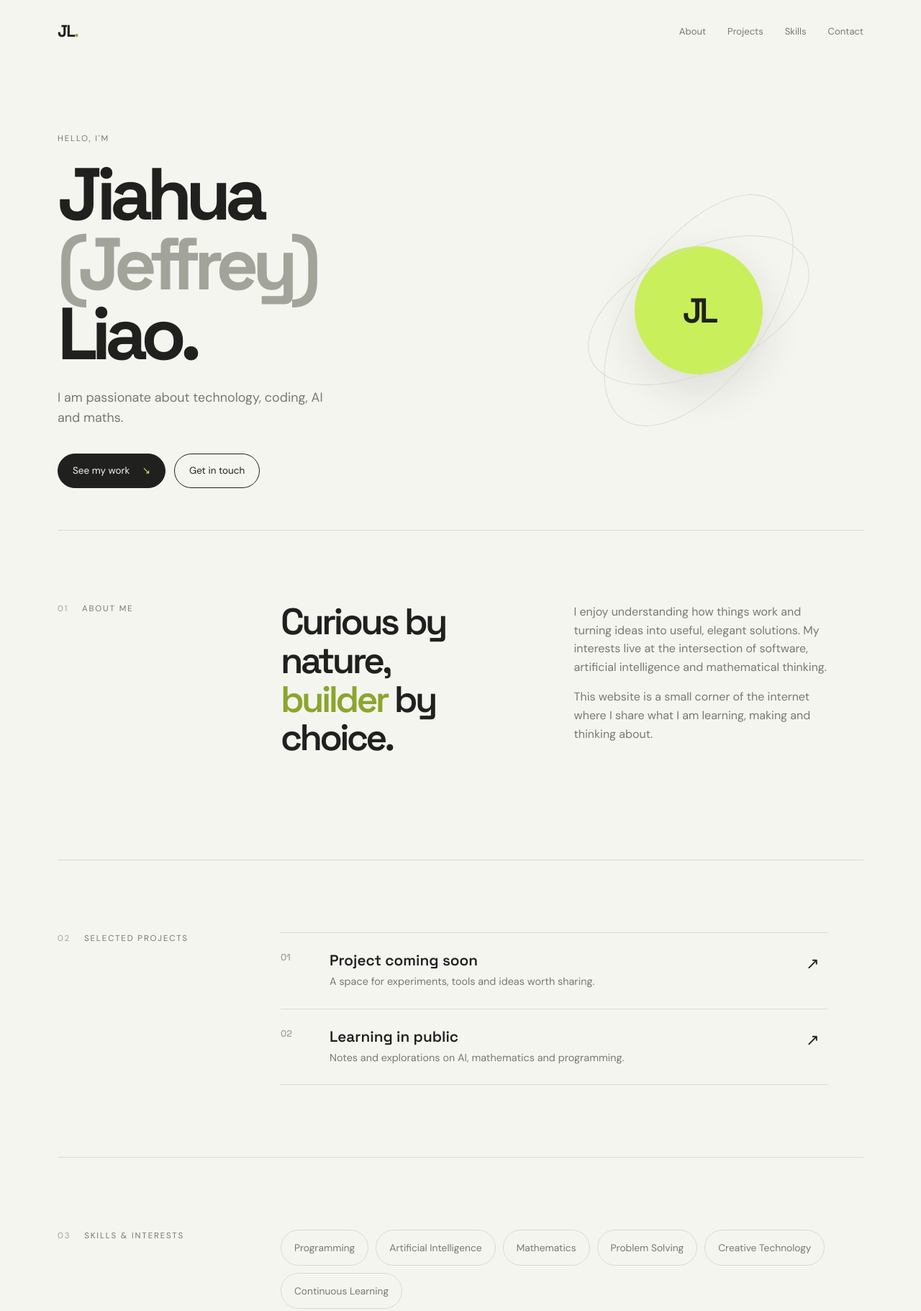
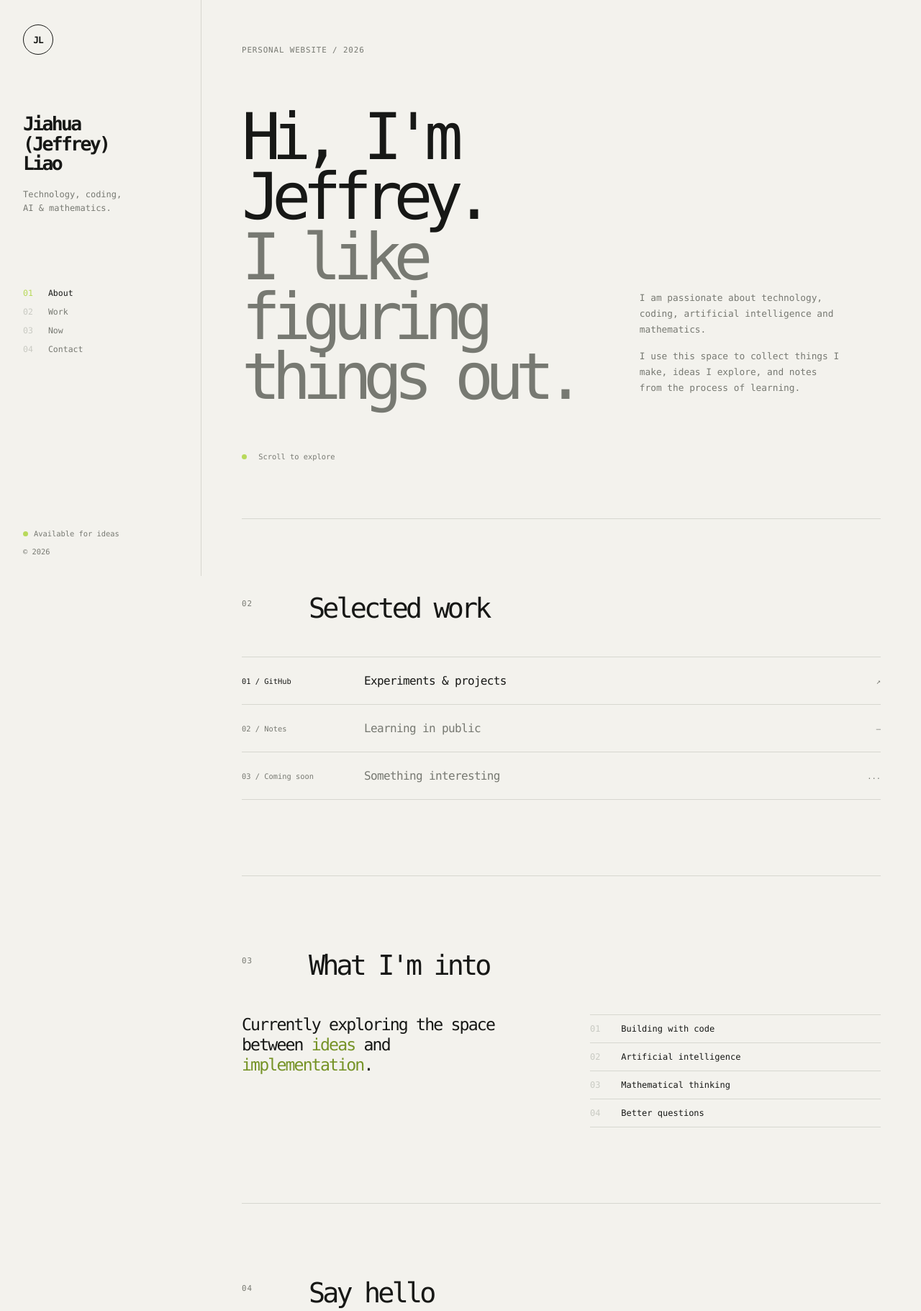
Before and after one commit to messi666-eng/messi666-eng.github.io, a plain HTML site: page index.html in a window 1280 px wide. Shown: the top 1821 px of the page at 72% size. Drawn offline with Linux system fonts and the light colour scheme.

Commit message:
Redesign personal website\n\nCo-authored-by: Copilot <223556219+Copilot@users.noreply.github.com>

```diff
--- a/index.html
+++ b/index.html
@@ -3,118 +3,108 @@
   <head>
     <meta charset="UTF-8" />
     <meta name="viewport" content="width=device-width, initial-scale=1.0" />
-    <meta
-      name="description"
-      content="Personal website of Jiahua (Jeffrey) Liao — passionate about technology, coding, AI and maths."
-    />
+    <meta name="description" content="Jiahua (Jeffrey) Liao — technology, coding, AI and mathematics." />
     <title>Jiahua (Jeffrey) Liao</title>
-    <link rel="preconnect" href="https://fonts.googleapis.com" />
-    <link rel="preconnect" href="https://fonts.gstatic.com" crossorigin />
-    <link
-      href="https://fonts.googleapis.com/css2?family=DM+Sans:wght@400;500;600;700&family=Space+Grotesk:wght@500;600;700&display=swap"
-      rel="stylesheet"
-    />
     <link rel="stylesheet" href="style.css" />
   </head>
   <body>
-    <header class="site-header">
-      <a class="brand" href="#top" aria-label="Back to top">JL<span>.</span></a>
+    <div class="page-shell">
+      <aside class="sidebar">
+        <a class="monogram" href="#top" aria-label="Back to top">JL</a>
+        <div class="profile">
+          <h1>Jiahua<br />(Jeffrey)<br />Liao</h1>
+          <p>Technology, coding,<br />AI & mathematics.</p>
+        </div>
         <nav aria-label="Main navigation">
-        <a href="#about">About</a>
-        <a href="#projects">Projects</a>
-        <a href="#skills">Skills</a>
-        <a href="#contact">Contact</a>
+          <a class="nav-link active" href="#about"><span>01</span> About</a>
+          <a class="nav-link" href="#work"><span>02</span> Work</a>
+          <a class="nav-link" href="#now"><span>03</span> Now</a>
+          <a class="nav-link" href="#contact"><span>04</span> Contact</a>
         </nav>
-    </header>
+        <div class="sidebar-footer">
+          <span class="status"><i></i> Available for ideas</span>
+          <span>© 2026</span>
+        </div>
+      </aside>
 
       <main id="top">
-      <section class="hero page-width">
-        <div class="hero-copy">
-          <p class="eyebrow">Hello, I'm</p>
-          <h1>Jiahua <span>(Jeffrey)</span><br />Liao.</h1>
-          <p class="hero-intro">
-            I am passionate about technology, coding, AI and maths.
+        <section class="intro" id="about">
+          <p class="kicker">Personal website / 2026</p>
+          <div class="intro-grid">
+            <h2>Hi, I'm Jeffrey.<br /><span>I like figuring things out.</span></h2>
+            <div class="intro-copy">
+              <p>
+                I am passionate about technology, coding, artificial
+                intelligence and mathematics.
               </p>
-          <div class="hero-actions">
-            <a class="button button-primary" href="#projects">See my work <span>↘</span></a>
-            <a class="button button-secondary" href="#contact">Get in touch</a>
+              <p>
+                I use this space to collect things I make, ideas I explore,
+                and notes from the process of learning.
+              </p>
             </div>
           </div>
-        <div class="hero-mark" aria-hidden="true">
-          <div class="orbit orbit-one"></div>
-          <div class="orbit orbit-two"></div>
-          <div class="mark-core">JL</div>
-        </div>
+          <div class="scroll-cue"><span></span> Scroll to explore</div>
         </section>
 
-      <section class="section page-width" id="about">
-        <div class="section-label"><span>01</span> About me</div>
-        <div class="section-content about-grid">
-          <h2>Curious by nature,<br /><em>builder</em> by choice.</h2>
-          <div>
-            <p>
-              I enjoy understanding how things work and turning ideas into
-              useful, elegant solutions. My interests live at the intersection
-              of software, artificial intelligence and mathematical thinking.
-            </p>
-            <p>
-              This website is a small corner of the internet where I share
-              what I am learning, making and thinking about.
-            </p>
+        <section class="content-section" id="work">
+          <div class="section-heading">
+            <span class="section-index">02</span>
+            <h2>Selected work</h2>
+          </div>
+          <div class="work-list">
+            <a class="work-item" href="https://github.com/messi666-eng" target="_blank" rel="noreferrer">
+              <span class="work-meta">01 / GitHub</span>
+              <span class="work-title">Experiments & projects</span>
+              <span class="work-arrow">↗</span>
+            </a>
+            <div class="work-item work-item-static">
+              <span class="work-meta">02 / Notes</span>
+              <span class="work-title">Learning in public</span>
+              <span class="work-arrow">—</span>
+            </div>
+            <div class="work-item work-item-static">
+              <span class="work-meta">03 / Coming soon</span>
+              <span class="work-title">Something interesting</span>
+              <span class="work-arrow">...</span>
             </div>
           </div>
         </section>
 
-      <section class="section page-width" id="projects">
-        <div class="section-label"><span>02</span> Selected projects</div>
-        <div class="section-content project-list">
-          <article class="project-card">
-            <div class="project-number">01</div>
-            <div>
-              <h3>Project coming soon</h3>
-              <p>A space for experiments, tools and ideas worth sharing.</p>
+        <section class="content-section now-section" id="now">
+          <div class="section-heading">
+            <span class="section-index">03</span>
+            <h2>What I'm into</h2>
           </div>
-            <span class="project-arrow">↗</span>
-          </article>
-          <article class="project-card">
-            <div class="project-number">02</div>
-            <div>
-              <h3>Learning in public</h3>
-              <p>Notes and explorations on AI, mathematics and programming.</p>
-            </div>
-            <span class="project-arrow">↗</span>
-          </article>
+          <div class="now-grid">
+            <p class="now-lead">Currently exploring the space between <em>ideas</em> and <em>implementation</em>.</p>
+            <ul class="topic-list">
+              <li><span>01</span> Building with code</li>
+              <li><span>02</span> Artificial intelligence</li>
+              <li><span>03</span> Mathematical thinking</li>
+              <li><span>04</span> Better questions</li>
+            </ul>
           </div>
         </section>
 
-      <section class="section page-width" id="skills">
-        <div class="section-label"><span>03</span> Skills & interests</div>
-        <div class="section-content skill-list">
-          <span>Programming</span>
-          <span>Artificial Intelligence</span>
-          <span>Mathematics</span>
-          <span>Problem Solving</span>
-          <span>Creative Technology</span>
-          <span>Continuous Learning</span>
+        <section class="content-section contact-section" id="contact">
+          <div class="section-heading">
+            <span class="section-index">04</span>
+            <h2>Say hello</h2>
+          </div>
+          <div class="contact-grid">
+            <p>Have an idea, a question, or just want to talk about technology?</p>
+            <a class="contact-link" href="https://github.com/messi666-eng" target="_blank" rel="noreferrer">
+              github.com/messi666-eng <span>↗</span>
+            </a>
           </div>
         </section>
 
-      <section class="section contact-section page-width" id="contact">
-        <div class="section-label"><span>04</span> Contact</div>
-        <div class="section-content contact-content">
-          <h2>Let's build something<br /><em>interesting.</em></h2>
-          <a class="email-link" href="https://github.com/messi666-eng" target="_blank" rel="noreferrer">
-            github.com/messi666-eng <span>↗</span>
-          </a>
-          <p class="contact-note">Replace this link with your preferred email or social profile.</p>
-        </div>
-      </section>
-    </main>
-
-    <footer class="site-footer page-width">
-      <span>© 2026 Jiahua (Jeffrey) Liao</span>
+        <footer>
+          <span>Jiahua (Jeffrey) Liao</span>
           <span>Made with curiosity.</span>
         </footer>
+      </main>
+    </div>
     <script src="script.js"></script>
   </body>
 </html>
--- a/script.js
+++ b/script.js
@@ -1,3 +1,6 @@
+const sections = document.querySelectorAll("main section[id]");
+const navLinks = document.querySelectorAll(".nav-link");
+
 document.querySelectorAll('a[href^="#"]').forEach((link) => {
   link.addEventListener("click", (event) => {
     const target = document.querySelector(link.getAttribute("href"));
@@ -6,3 +9,16 @@ document.querySelectorAll('a[href^="#"]').forEach((link) => {
     target.scrollIntoView({ behavior: "smooth" });
   });
 });
+
+const updateActiveLink = () => {
+  let current = "about";
+  sections.forEach((section) => {
+    if (window.scrollY >= section.offsetTop - 180) current = section.id;
+  });
+  navLinks.forEach((link) => {
+    link.classList.toggle("active", link.getAttribute("href") === `#${current}`);
+  });
+};
+
+window.addEventListener("scroll", updateActiveLink, { passive: true });
+updateActiveLink();
--- a/style.css
+++ b/style.css
@@ -1,104 +1,83 @@
 :root {
-  --ink: #20211f;
+  --paper: #f3f2ed;
+  --ink: #171816;
   --muted: #777972;
-  --paper: #f5f5f0;
-  --line: #d9dad2;
-  --accent: #c9ef5b;
-  --display: "Space Grotesk", sans-serif;
-  --body: "DM Sans", sans-serif;
+  --faint: #c9cac3;
+  --line: #d7d7d0;
+  --highlight: #b8d95b;
+  --mono: "SFMono-Regular", Consolas, "Liberation Mono", monospace;
+  --sans: Inter, ui-sans-serif, system-ui, -apple-system, BlinkMacSystemFont, "Segoe UI", sans-serif;
 }
 
 * { box-sizing: border-box; }
 html { scroll-behavior: smooth; }
-body {
-  margin: 0;
-  color: var(--ink);
-  background: var(--paper);
-  font-family: var(--body);
-  line-height: 1.6;
+body { margin: 0; background: var(--paper); color: var(--ink); font-family: var(--sans); }
+a { color: inherit; text-decoration: none; }
+.page-shell { display: grid; grid-template-columns: 280px minmax(0, 1fr); min-height: 100vh; }
+.sidebar { position: sticky; top: 0; height: 100vh; border-right: 1px solid var(--line); padding: 34px 32px 28px; display: flex; flex-direction: column; }
+.monogram { width: 42px; height: 42px; border: 1px solid var(--ink); border-radius: 50%; display: grid; place-items: center; font: 600 .8rem var(--mono); letter-spacing: -.08em; }
+.profile { margin-top: 82px; }
+.profile h1 { margin: 0; font: 600 1.65rem/1.05 var(--mono); letter-spacing: -.1em; }
+.profile p { margin: 20px 0 0; color: var(--muted); font: .75rem/1.6 var(--mono); }
+nav { display: grid; gap: 12px; margin-top: 100px; }
+.nav-link { color: var(--muted); font: .72rem var(--mono); transition: color .2s ease; }
+.nav-link span { display: inline-block; width: 28px; color: var(--faint); }
+.nav-link:hover, .nav-link.active { color: var(--ink); }
+.nav-link.active span { color: var(--highlight); }
+.sidebar-footer { margin-top: auto; display: grid; gap: 13px; color: var(--muted); font: .65rem var(--mono); }
+.status { display: flex; align-items: center; gap: 8px; }
+.status i { width: 7px; height: 7px; border-radius: 50%; background: var(--highlight); }
+main { min-width: 0; }
+.intro, .content-section, footer { width: min(940px, calc(100% - 112px)); margin: 0 auto; }
+.intro { min-height: 720px; padding: 52px 0 80px; display: flex; flex-direction: column; justify-content: space-between; }
+.kicker, .section-index { color: var(--muted); font: .68rem var(--mono); letter-spacing: .08em; text-transform: uppercase; }
+.intro-grid { display: grid; grid-template-columns: 1.2fr .8fr; align-items: end; gap: 50px; }
+.intro h2 { margin: 0; font: 500 clamp(3.2rem, 7vw, 7.3rem)/.93 var(--mono); letter-spacing: -.13em; }
+.intro h2 span { color: var(--muted); }
+.intro-copy { max-width: 280px; color: var(--muted); font: .8rem/1.7 var(--mono); }
+.intro-copy p { margin: 0 0 16px; }
+.scroll-cue { color: var(--muted); font: .65rem var(--mono); }
+.scroll-cue span { display: inline-block; width: 7px; height: 7px; margin-right: 10px; border-radius: 50%; background: var(--highlight); }
+.content-section { border-top: 1px solid var(--line); padding: 105px 0; }
+.section-heading { display: grid; grid-template-columns: 75px 1fr; align-items: start; gap: 18px; margin-bottom: 48px; }
+.section-heading h2 { margin: 0; font: 500 clamp(1.7rem, 3vw, 2.8rem)/1 var(--mono); letter-spacing: -.1em; }
+.section-index { padding-top: 6px; }
+.work-list { border-top: 1px solid var(--line); }
+.work-item { display: grid; grid-template-columns: 150px 1fr 35px; gap: 20px; align-items: center; border-bottom: 1px solid var(--line); padding: 23px 0; transition: padding .25s ease, color .25s ease; }
+.work-item:hover { padding-left: 12px; color: #769327; }
+.work-item-static { color: var(--muted); }
+.work-meta, .work-arrow { font: .65rem var(--mono); }
+.work-title { font: 1rem var(--mono); letter-spacing: -.04em; }
+.work-arrow { text-align: right; color: var(--muted); }
+.now-grid, .contact-grid { display: grid; grid-template-columns: 1fr 1fr; gap: 80px; }
+.now-lead { max-width: 360px; margin: 0; font: 1.45rem/1.2 var(--mono); letter-spacing: -.08em; }
+em { color: #769327; font-style: normal; }
+.topic-list { list-style: none; padding: 0; margin: 0; border-top: 1px solid var(--line); }
+.topic-list li { border-bottom: 1px solid var(--line); padding: 12px 0; font: .75rem var(--mono); }
+.topic-list span { display: inline-block; width: 36px; color: var(--faint); }
+.contact-section { padding-bottom: 160px; }
+.contact-grid p { margin: 0; max-width: 280px; color: var(--muted); font: .8rem/1.7 var(--mono); }
+.contact-link { align-self: start; border-bottom: 1px solid var(--ink); padding-bottom: 7px; font: .85rem var(--mono); }
+.contact-link span { color: #769327; margin-left: 10px; }
+footer { border-top: 1px solid var(--line); padding: 25px 0 35px; display: flex; justify-content: space-between; color: var(--muted); font: .65rem var(--mono); }
+@media (max-width: 800px) {
+  .page-shell { display: block; }
+  .sidebar { position: static; height: auto; border-right: 0; padding: 24px 20px 0; display: grid; grid-template-columns: 42px 1fr; gap: 20px; }
+  .profile { margin: 0; }
+  .profile h1 { font-size: 1.15rem; }
+  .profile p { display: none; }
+  nav { grid-column: 1 / -1; grid-row: 2; display: flex; gap: 18px; margin: 28px 0 0; }
+  .nav-link span { display: none; }
+  .sidebar-footer { grid-column: 1 / -1; grid-row: 3; margin-top: 28px; display: flex; justify-content: space-between; }
+  .intro, .content-section, footer { width: calc(100% - 40px); }
+  .intro { min-height: 620px; padding: 55px 0 60px; }
+  .intro-grid, .now-grid, .contact-grid { grid-template-columns: 1fr; gap: 35px; }
+  .intro h2 { font-size: clamp(2.8rem, 14vw, 5rem); }
+  .content-section { padding: 75px 0; }
+  .section-heading { margin-bottom: 35px; }
+  .work-item { grid-template-columns: 1fr 25px; gap: 8px; }
+  .work-meta { grid-column: 1 / -1; }
+  .work-title { grid-row: 2; }
+  .work-arrow { grid-column: 2; grid-row: 2; }
+  footer { gap: 10px; flex-direction: column; }
 }
-a { color: inherit; text-decoration: none; }
-.page-width { width: min(1120px, calc(100% - 48px)); margin: 0 auto; }
-.site-header {
-  width: min(1120px, calc(100% - 48px));
-  margin: 0 auto;
-  padding: 28px 0;
-  display: flex;
-  align-items: center;
-  justify-content: space-between;
-}
-.brand { font: 700 1.45rem var(--display); letter-spacing: -.08em; }
-.brand span { color: #90ad35; }
-nav { display: flex; gap: 30px; color: var(--muted); font-size: .82rem; }
-nav a:hover, .email-link:hover { color: #78951f; }
-.hero {
-  min-height: 650px;
-  display: grid;
-  grid-template-columns: 1.15fr .85fr;
-  align-items: center;
-  gap: 40px;
-  padding-top: 40px;
-}
-.eyebrow, .section-label {
-  color: var(--muted);
-  font-size: .72rem;
-  letter-spacing: .16em;
-  text-transform: uppercase;
-}
-h1, h2, h3, p { margin-top: 0; }
-h1 {
-  margin: 18px 0 25px;
-  font: 700 clamp(3.4rem, 8vw, 7.4rem)/.95 var(--display);
-  letter-spacing: -.08em;
-}
-h1 span { color: #a2a49a; }
-.hero-intro { max-width: 380px; color: var(--muted); font-size: 1.12rem; }
-.hero-actions { display: flex; gap: 12px; margin-top: 35px; }
-.button { border: 1px solid var(--ink); border-radius: 100px; padding: 12px 20px; font-size: .84rem; transition: .2s ease; }
-.button-primary { background: var(--ink); color: var(--paper); }
-.button-primary span { color: var(--accent); margin-left: 14px; }
-.button:hover { transform: translateY(-2px); }
-.button-secondary:hover { background: var(--accent); border-color: var(--accent); }
-.hero-mark { position: relative; min-height: 410px; display: grid; place-items: center; }
-.mark-core {
-  width: 178px; height: 178px; display: grid; place-items: center;
-  border-radius: 50%; background: var(--accent);
-  font: 600 3rem var(--display); letter-spacing: -.12em;
-  box-shadow: 0 20px 60px rgba(32, 33, 31, .12);
-}
-.orbit { position: absolute; border: 1px solid var(--line); border-radius: 50%; transform: rotate(-25deg); }
-.orbit-one { width: 330px; height: 170px; }
-.orbit-two { width: 190px; height: 370px; transform: rotate(35deg); }
-.section { border-top: 1px solid var(--line); padding: 100px 0; display: grid; grid-template-columns: 25% 1fr; gap: 30px; }
-.section-label span { margin-right: 14px; color: #a2a49a; }
-.section-content { max-width: 760px; }
-h2 { font: 600 clamp(2.2rem, 4vw, 4rem)/1.05 var(--display); letter-spacing: -.07em; }
-h2 em { color: #8ca52d; font-style: normal; }
-.about-grid { display: grid; grid-template-columns: 1fr 1fr; gap: 55px; }
-.about-grid p { color: var(--muted); }
-.project-card { display: grid; grid-template-columns: 50px 1fr 30px; gap: 18px; align-items: start; border-top: 1px solid var(--line); padding: 25px 0; }
-.project-card:last-child { border-bottom: 1px solid var(--line); }
-.project-number { color: #9da098; font: .8rem var(--display); }
-h3 { margin: 0 0 5px; font: 600 1.3rem var(--display); }
-.project-card p { margin: 0; color: var(--muted); font-size: .9rem; }
-.project-arrow { font-size: 1.4rem; }
-.skill-list { display: flex; flex-wrap: wrap; gap: 10px; }
-.skill-list span { border: 1px solid var(--line); border-radius: 100px; padding: 13px 18px; color: var(--muted); font-size: .86rem; }
-.contact-section { padding-bottom: 130px; }
-.contact-content { display: flex; flex-direction: column; align-items: flex-start; }
-.email-link { font: 500 1.2rem var(--display); border-bottom: 1px solid var(--ink); padding-bottom: 5px; }
-.email-link span { color: #8ca52d; margin-left: 12px; }
-.contact-note { margin: 18px 0 0; color: var(--muted); font-size: .78rem; }
-.site-footer { border-top: 1px solid var(--line); padding: 25px 0 35px; display: flex; justify-content: space-between; color: var(--muted); font-size: .72rem; }
-@media (max-width: 700px) {
-  .page-width, .site-header { width: min(100% - 32px, 1120px); }
-  nav { gap: 12px; font-size: .7rem; }
-  .hero { min-height: auto; padding: 70px 0 100px; grid-template-columns: 1fr; }
-  .hero-mark { min-height: 280px; order: -1; }
-  .mark-core { width: 130px; height: 130px; font-size: 2.2rem; }
-  .orbit-one { width: 260px; height: 130px; }
-  .orbit-two { width: 150px; height: 290px; }
-  .section { padding: 65px 0; grid-template-columns: 1fr; gap: 30px; }
-  .about-grid { grid-template-columns: 1fr; gap: 10px; }
-  .site-footer { flex-direction: column; gap: 6px; }
-}
```
Lines whose indentation alone changed are shown as unchanged.
